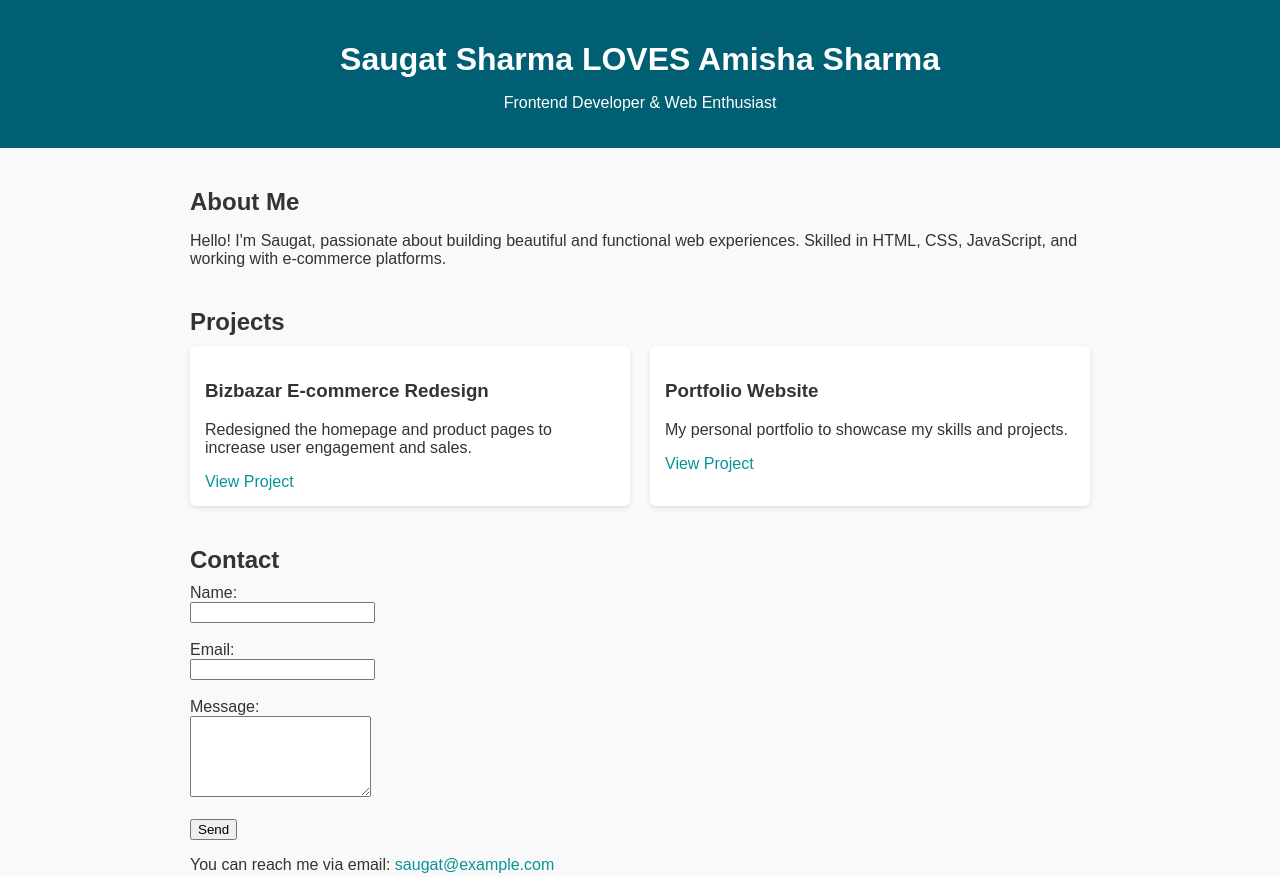
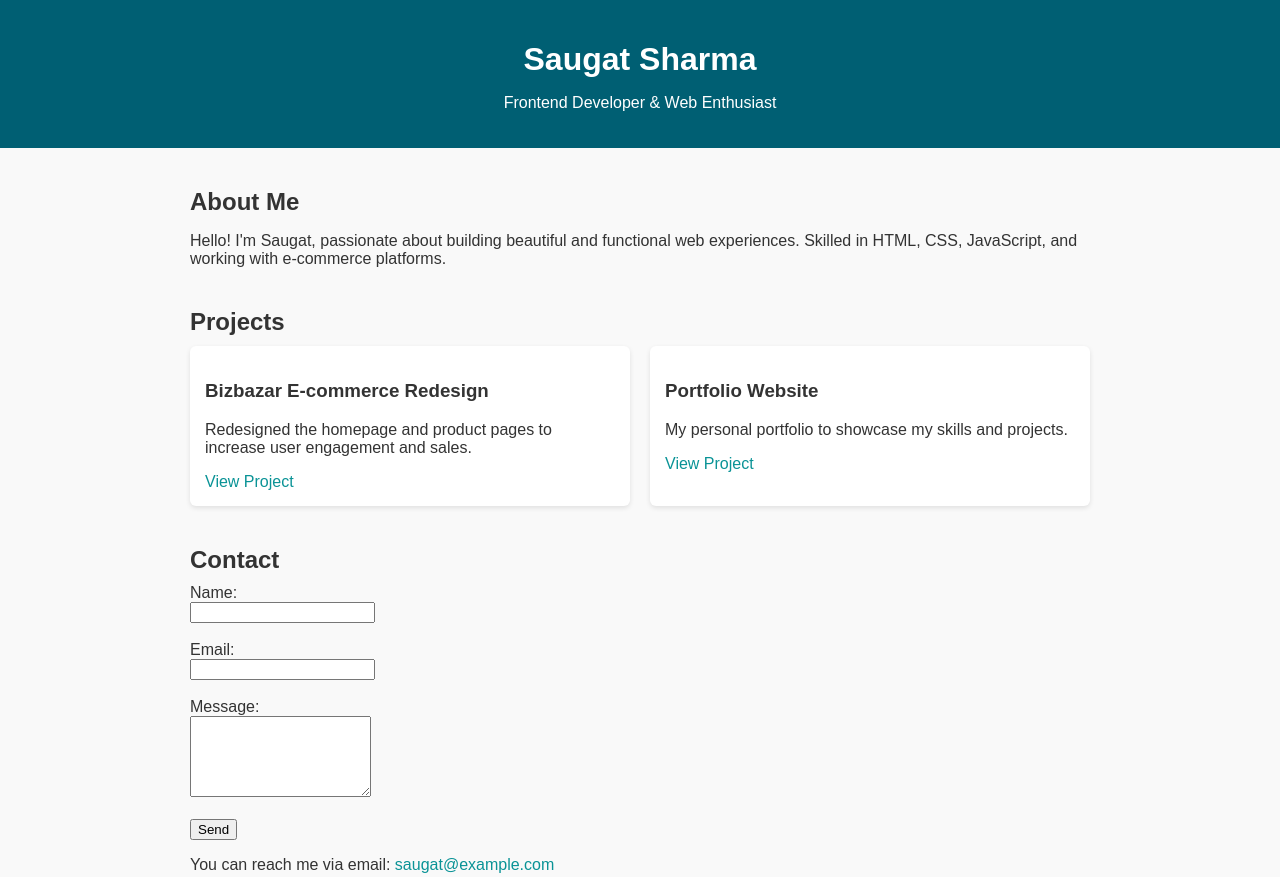
Before and after one commit to saugat0987/portfolio, a plain HTML site: page index.html in a window 1280 px wide. Shown: the top 877 px of the page. Drawn offline with Linux system fonts and the light colour scheme.

Commit message:
Update header

```diff
--- a/index.html
+++ b/index.html
@@ -53,7 +53,7 @@
 </head>
 <body>
   <header>
-    <h1>Saugat Sharma LOVES Amisha Sharma</h1>
+    <h1>Saugat Sharma</h1>
     <p>Frontend Developer & Web Enthusiast</p>
   </header>
 
```
